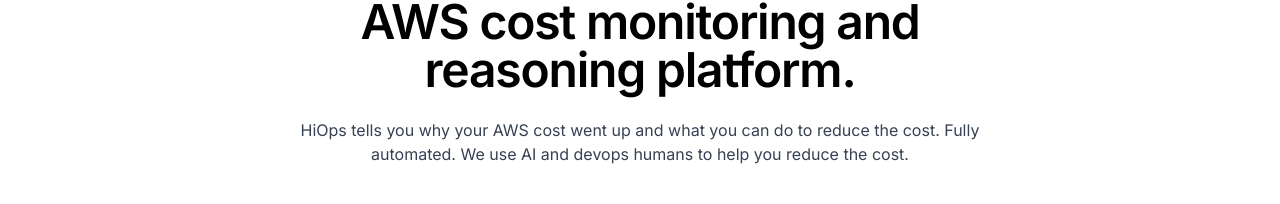
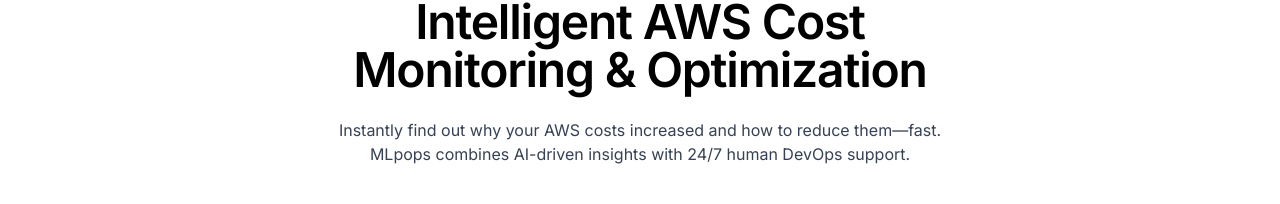
Before and after one commit to Dpakkk/Hiops, a Next.js app: page / in a window 1280 px wide. Shown: the part 130-334 px from the top of the page. Built offline with nearby package versions, Linux system fonts and the light colour scheme.

Commit message:
cta text changed

```diff
--- a/src/app/layout.tsx
+++ b/src/app/layout.tsx
@@ -11,7 +11,7 @@
     template: '%s | HiOps',
     default: 'HiOps - Monitor and Optimize AWS Cost',
   },
-  description: 'Have better visibilit',
+  description: 'Have better visibility',
 };
 
 export default function RootLayout({
--- a/src/components/HeroSection.tsx
+++ b/src/components/HeroSection.tsx
@@ -9,10 +9,13 @@
         {/* Heading and text */}
         <div className="text-center mb-12">
           <h1 className="title">
-            AWS cost monitoring and<br /> reasoning platform.
+            Intelligent AWS Cost <br></br> Monitoring & Optimization
           </h1>
           <p className="subtitle">
-            HiOps tells you why your AWS cost went up and what you can do to reduce the cost. Fully automated. We use AI and devops humans to help you reduce the cost.
+             Instantly find out why your AWS costs increased and how to reduce them—fast.
+          </p>
+          <p className="subtitle">
+             MLpops combines AI-driven insights with 24/7 human DevOps support.
           </p>
 
           {/* Buttons */}
```
